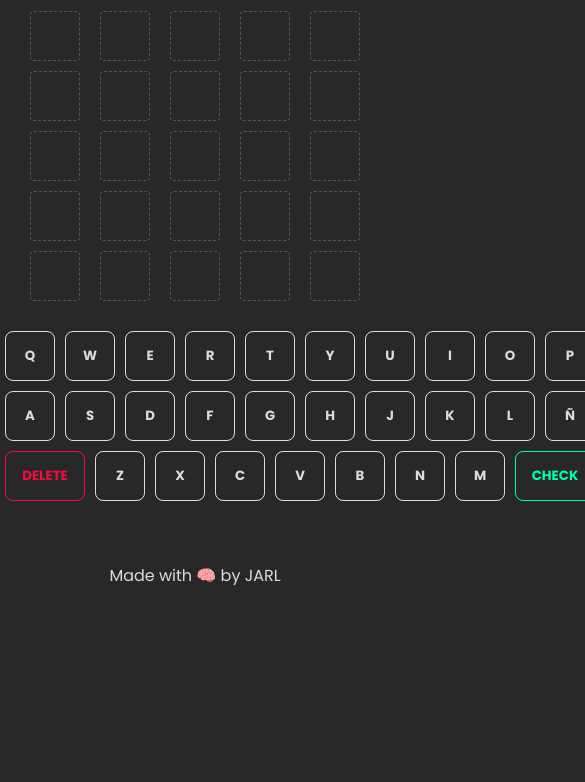
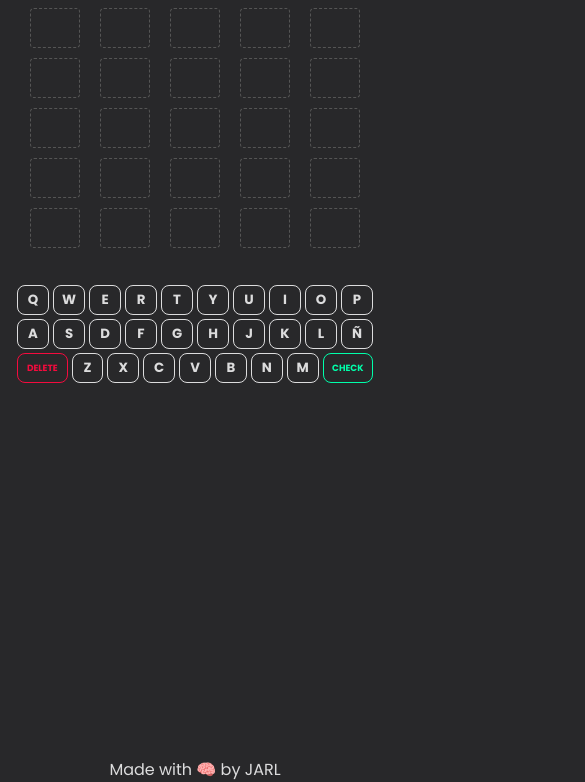
Before and after one commit to jarol72/myOwnWordle-clone, a plain HTML site: page index.html in a window 390 px wide. Shown: the part 62-844 px from the top of the page, 585 px wide, since content can reach past the window. Drawn offline with Linux system fonts and the light colour scheme.

Commit message:
Added responsive design, mobile-first

```diff
--- a/css/style.css
+++ b/css/phone.css
@@ -25,19 +25,35 @@ body {
   color: var(--clr-white);
 }
 
+.main {
+  position: relative;
+  display: flex;
+  flex-flow: column wrap;
+  max-width: 50rem;
+  min-height: 100vh;
+  margin: 0 auto;
+  padding: 1.5rem;
+}
+
 :is(.main__title, .footer) {
   text-align: center;
+}
+
+.main__title {
+  font-size: 2rem;
 }
 
 :is(#keyboard, #triesGrid) {
   display: flex;
   flex-flow: column wrap;
   align-items: center;
+  max-width: 100%;
   margin: 2rem auto 1rem;
 }
 
 :is(.keyboard__row, .triesGrid__row) {
   display: flex;
+  width: 100%;
 }
 
 :is(.keyboard__key, .triesGrid__letter) {
@@ -45,8 +61,9 @@ body {
   justify-content: center;
   align-items: center;
   width: 5rem;
-  height: 5rem;
-  margin: .5rem;
+  height: 4rem;
+  gap: .5rem;
+  margin: .2rem;
   list-style: none;
   text-transform: uppercase;
   font-weight: 700;
@@ -54,6 +71,7 @@ body {
 
 .keyboard__key {
   --clr: var(--clr-white);
+  height: 3rem;
   border: 1px solid var(--clr);
   border-radius: .8rem;
   color: var(--clr);
@@ -78,6 +96,7 @@ body {
 
 #keyboard :is(#check, #delete) {
   width: 8rem;
+  font-size: .9rem;
   color: var(--clr);
   border-color: var(--clr);
 }
@@ -121,3 +140,10 @@ body {
   --clr: var(--clr-lightgray);
   color: var(--clr);
 }
+
+.footer {
+  position: absolute;
+  bottom: 0;
+  left: 0;
+  width: 100%;
+}
--- /dev/null
+++ b/css/tablet.css
@@ -0,0 +1,19 @@
+.main {
+  overflow: hidden;
+  align-items: center;
+  padding: .3rem
+}
+
+:is(#keyboard, #triesGrid) {
+  margin-top: .5rem;
+}
+
+.triesGrid__letter {
+  width: 5rem;
+  height: 5rem;
+}
+
+.keyboard__key {
+  width: 5rem;
+  height: 4rem;
+}
--- a/index.html
+++ b/index.html
@@ -7,7 +7,8 @@
   <link rel="preconnect" href="https://fonts.googleapis.com">
   <link rel="preconnect" href="https://fonts.gstatic.com" crossorigin>
   <link href="https://fonts.googleapis.com/css2?family=Poppins:wght@400;700&display=swap" rel="stylesheet">
-  <link rel="stylesheet" href="./css/style.css">
+  <link rel="stylesheet" href="./css/phone.css">
+  <link rel="stylesheet" href="./css/tablet.css" media="(min-width: 480px)">
   <title>MyOwnWordle-clone</title>
 </head>
 <body>
```
